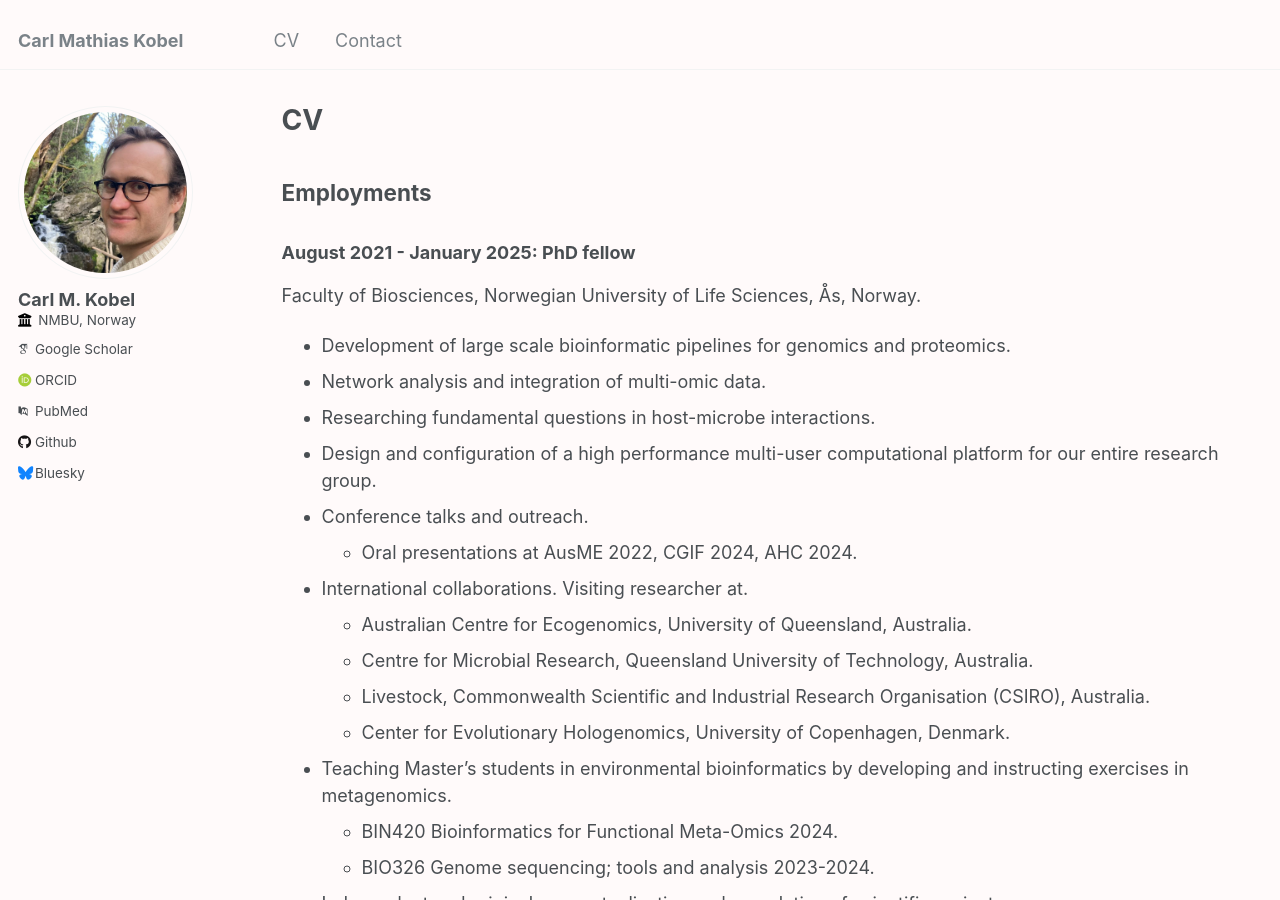
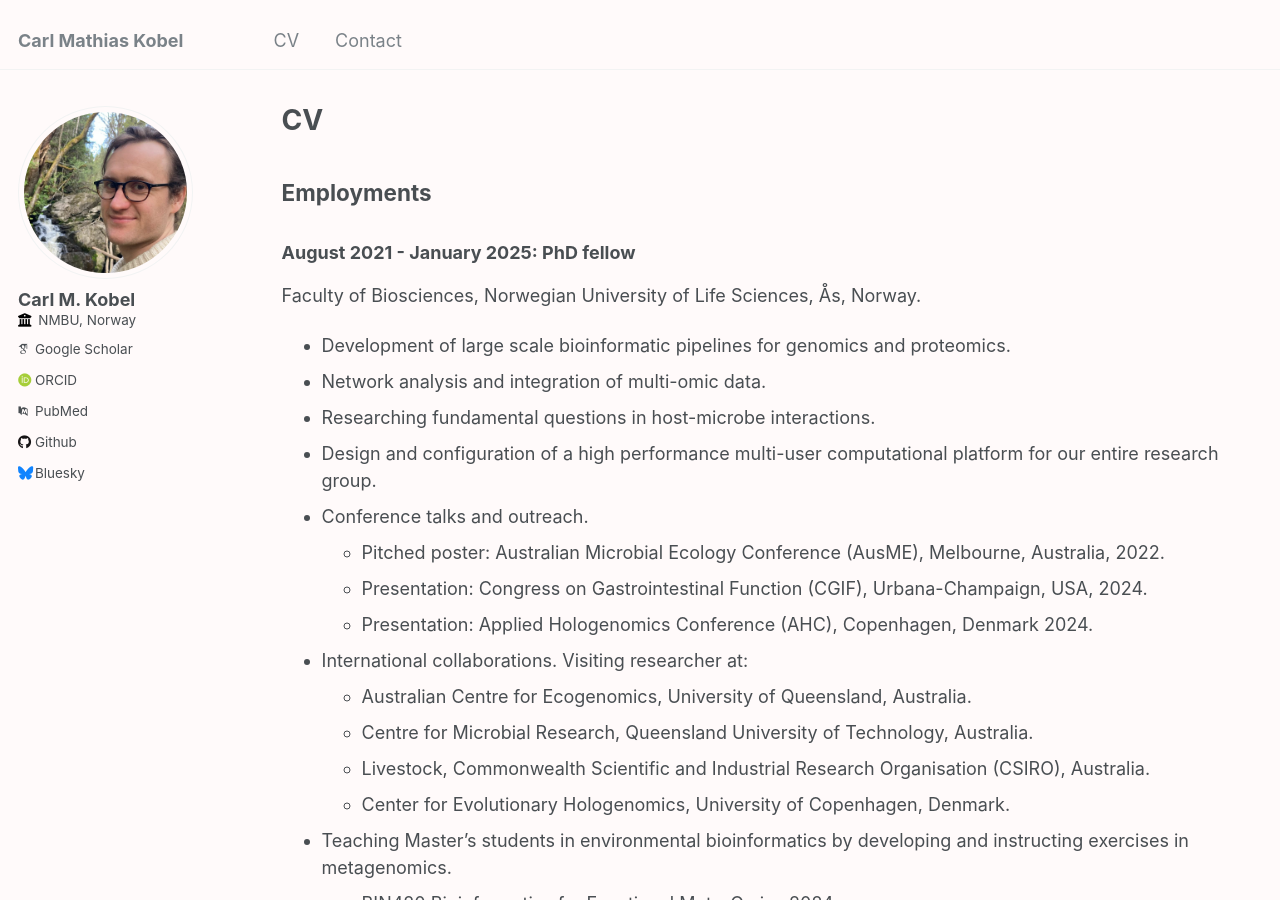
Before and after one commit to cmkobel/cmkobel.github.io, a Jekyll site: the page built from _pages/cv.md, in a window 1280 px wide and 900 px high. Built offline with Jekyll 4.4.1, drawn with Linux system fonts in a browser that asks for light colours; some web fonts are replaced.

Commit message:
Update cv.md

```diff
--- a/_pages/cv.md
+++ b/_pages/cv.md
@@ -21,8 +21,10 @@ Faculty of Biosciences, Norwegian University of Life Sciences, Ås, Norway.
   - Researching fundamental questions in host-microbe interactions.
   - Design and configuration of a high performance multi-user computational platform for our entire research group.
   - Conference talks and outreach.
-    - Oral presentations at AusME 2022, CGIF 2024, AHC 2024.
-  - International collaborations. Visiting researcher at.
+    - Pitched poster: Australian Microbial Ecology Conference (AusME), Melbourne, Australia, 2022.
+    - Presentation: Congress on Gastrointestinal Function (CGIF), Urbana-Champaign, USA, 2024.
+    - Presentation: Applied Hologenomics Conference (AHC), Copenhagen, Denmark 2024.
+  - International collaborations. Visiting researcher at:
     - Australian Centre for Ecogenomics, University of Queensland, Australia.
     - Centre for Microbial Research, Queensland University of Technology, Australia.
     - Livestock, Commonwealth Scientific and Industrial Research Organisation (CSIRO), Australia.
```
